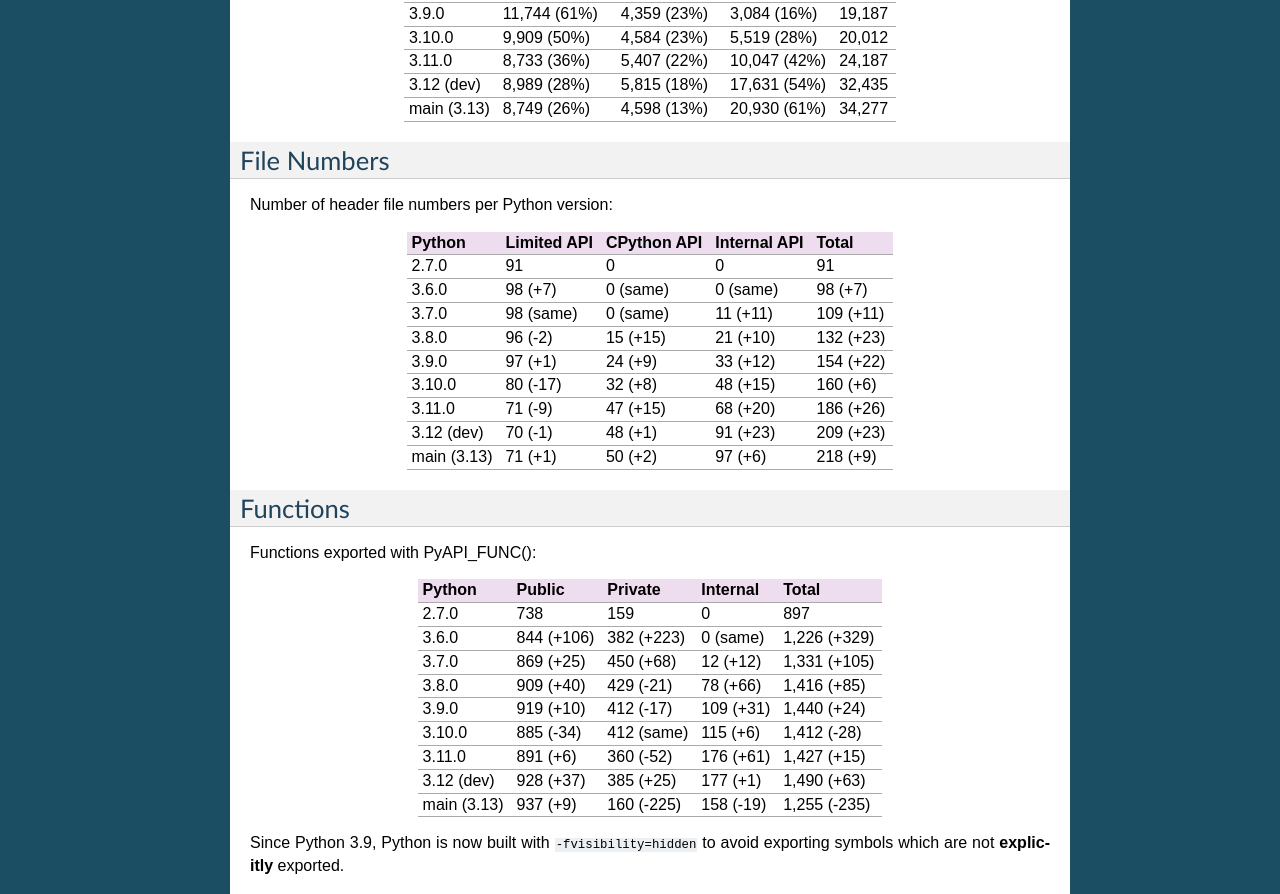
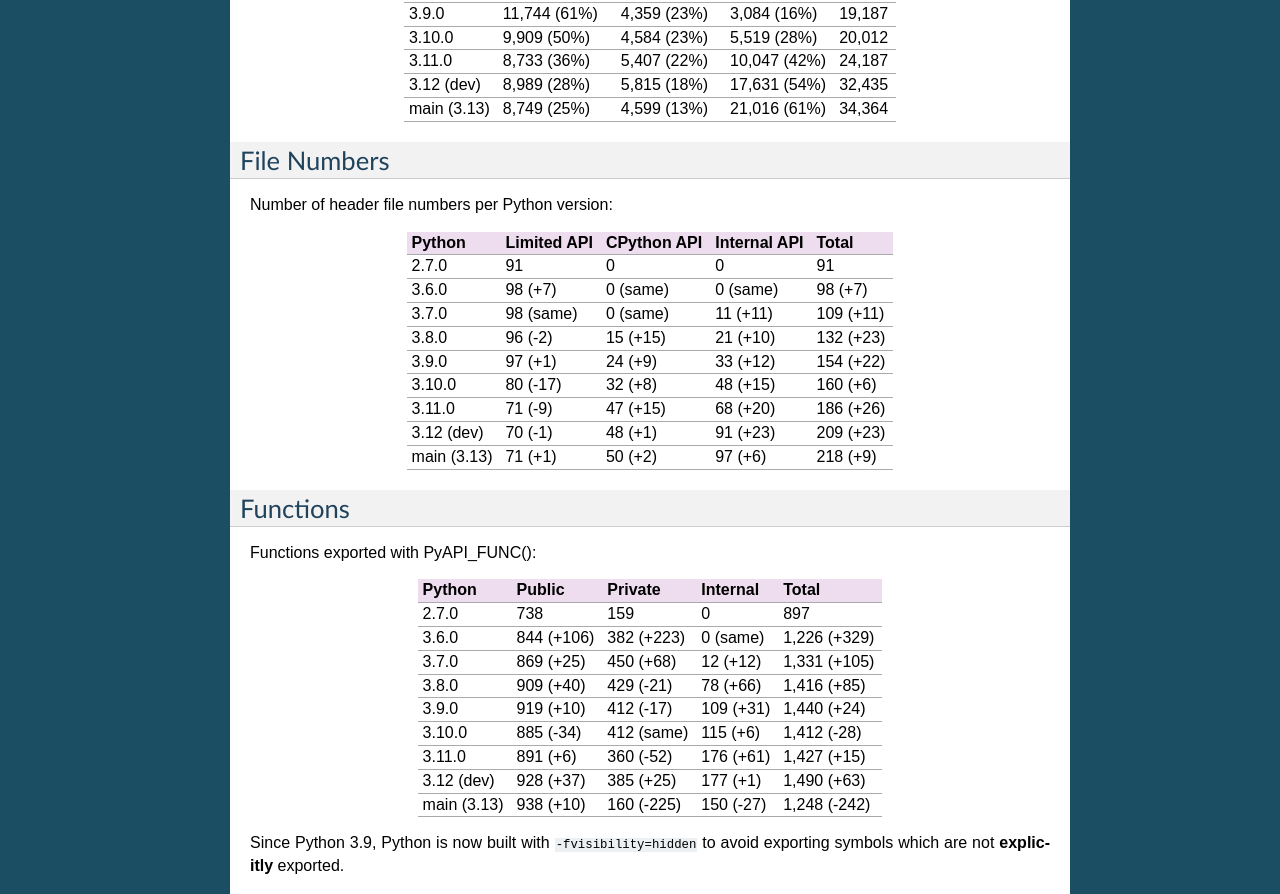
Before and after one commit to pythoncapi/pythoncapi, a Sphinx documentation site: the page built from doc/stats.rst, in a window 1280 px wide and 1400 px high. Shown: the part 302-1196 px from the top of the window. Built offline with Sphinx 7.4.7, drawn with Linux system fonts in a browser that asks for light colours.

Commit message:
Update stats

```diff
--- a/doc/funcs.py
+++ b/doc/funcs.py
@@ -7,5 +7,5 @@ from pythoncapi import get_functions
 #os.chdir('/home/vstinner/python/2.7')
 os.chdir('/home/vstinner/python/main')
 public, private, internal = get_functions()
-for name in sorted(private):
+for name in sorted(internal):
     print(name)
--- a/doc/stats.rst
+++ b/doc/stats.rst
@@ -18,7 +18,7 @@ Python       Limited API    CPython API  Internal API  Total
 3.10.0       9,909 (50%)    4,584 (23%)  5,519 (28%)   20,012
 3.11.0       8,733 (36%)    5,407 (22%)  10,047 (42%)  24,187
 3.12 (dev)   8,989 (28%)    5,815 (18%)  17,631 (54%)  32,435
-main (3.13)  8,749 (26%)    4,598 (13%)  20,930 (61%)  34,277
+main (3.13)  8,749 (25%)    4,599 (13%)  21,016 (61%)  34,364
 ===========  =============  ===========  ============  ======
 
 File Numbers
@@ -56,7 +56,7 @@ Python       Public      Private     Internal   Total
 3.10.0       885 (-34)   412 (same)  115 (+6)   1,412 (-28)
 3.11.0       891 (+6)    360 (-52)   176 (+61)  1,427 (+15)
 3.12 (dev)   928 (+37)   385 (+25)   177 (+1)   1,490 (+63)
-main (3.13)  937 (+9)    160 (-225)  158 (-19)  1,255 (-235)
+main (3.13)  938 (+10)   160 (-225)  150 (-27)  1,248 (-242)
 ===========  ==========  ==========  =========  ============
 
 Since Python 3.9, Python is now built with ``-fvisibility=hidden`` to avoid
```
